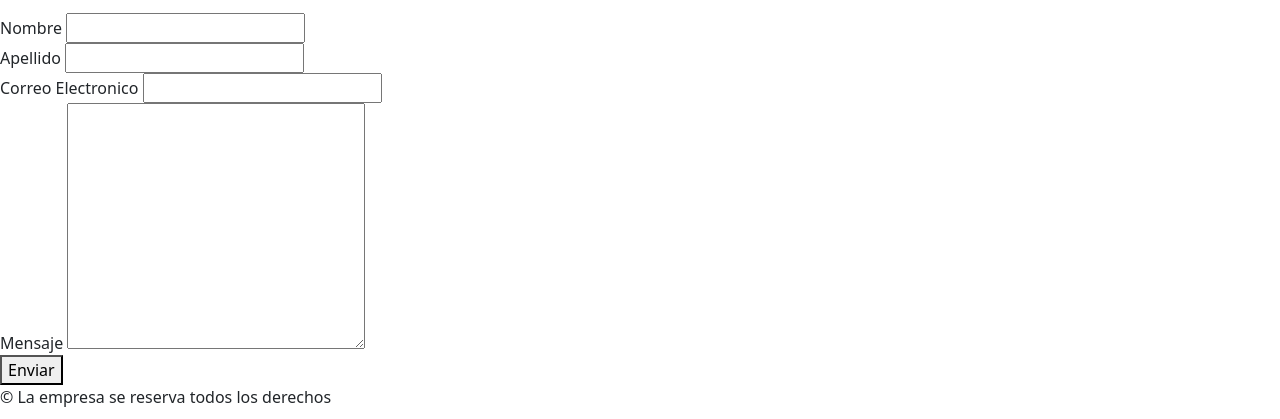
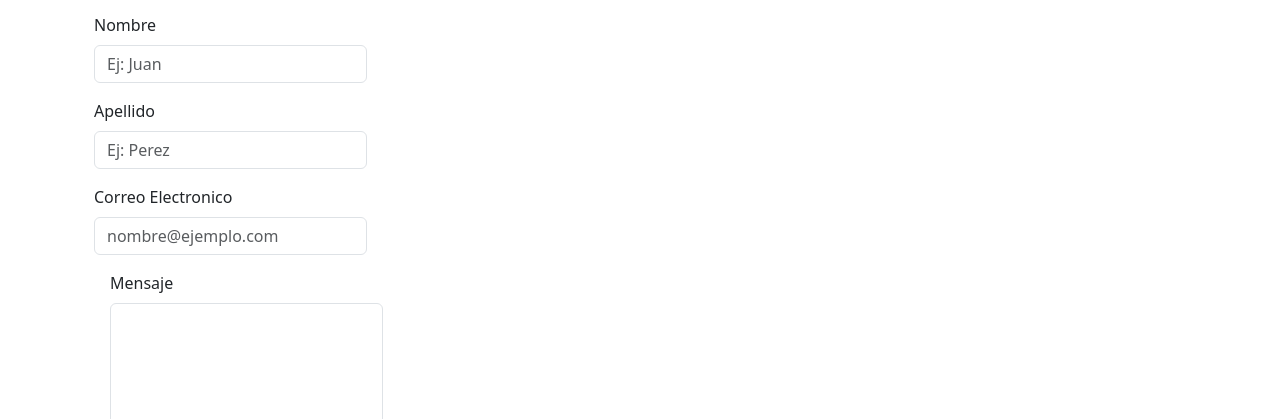
Before and after one commit to AgustinBuzed/Entrega2, a plain HTML site: page pages/contacto.html in a window 1280 px wide. Shown: the part 164-583 px from the top of the page. Drawn offline with Linux system fonts and the light colour scheme.

Commit message:
contacto

```diff
--- a/css/style.css
+++ b/css/style.css
@@ -4,3 +4,6 @@
 .navbar-custom{
     background-color: rgba(20, 64, 107, 0.952);
 }
+.exampleFormControlInput1{
+    color: aquamarine;
+}
--- a/pages/contacto.html
+++ b/pages/contacto.html
@@ -32,31 +32,28 @@
         </div>
         </header>
     <!-- Contenido Principal -->
-    <main>
+    <main class="container">
+        <div class="row"></div>
     <h2>¿Quieres contactarnos?</h2>
-    <p class="form">Aqui abajo te dejamos un formulario para que nos envies tu informacion de contacto</p>
-    <section class="formulario">
-<form method="post">
-    <section>
-    <div class="nombre">
-    <label for="nombre">Nombre</label>
-    <input type="text" id="nombre" name="nombre" required>
+    <p>Aqui abajo te dejamos un formulario para que nos envies tu informacion de contacto</p>
+    <div class="container">
+<div class="mb-3 col-xl-3">
+        <label for="nombre" class="form-label">Nombre</label>
+        <input type="nombre" class="form-control" placeholder="Ej: Juan">
+</div>
+<div class="mb-3 col-xl-3">
+        <label for="apellido" class="form-label">Apellido</label>
+        <input type="apellido" class="form-control" placeholder="Ej: Perez">
+</div>
+    <div class="mb-3 col-xl-3">
+        <label for="email" class="form-label">Correo Electronico</label>
+        <input type="email" class="form-control" placeholder="nombre@ejemplo.com">
+</div>
+    <div class="m-3 col-xl-3">
+        <label for="mensaje" class="form-label">Mensaje</label>
+        <textarea class="form-control" rows="5"></textarea>
     </div>
-    <div class="apellido">
-        <label for="apellido">Apellido</label>
-        <input type="text" id="apellido" name="apellido" required>
-    </div>
-    <div class="correo">
-        <label for="Email">Correo Electronico</label>
-        <input type="emai" id="Email" name="email" required>
-    </div>
-    <div class="textarea">
-        <label for="mensaje">Mensaje</label>
-        <textarea name="Dejanos tu Mensaje" id="Dejanos tu Mensaje" cols="30" rows="10"></textarea>
-    </div>
-        <button type="submit" class="boton">Enviar</button>
-    </section>
-</form>
+</div>
 </main>
 <!-- Pie de Pagina -->
 <footer>
@@ -74,5 +71,6 @@
     </div>
 </div>
 </footer>
+
 </body>
 </html>
```
